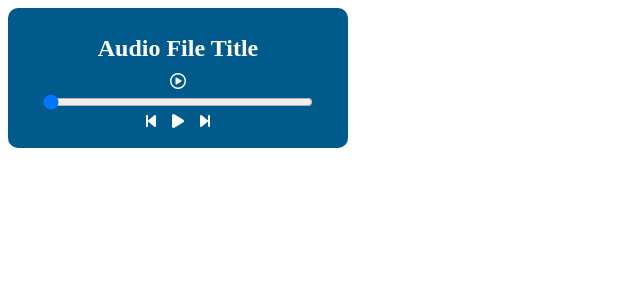
After one commit to DEM-1323/Stethescope-Sound-Library, a Flask app: template templates/test.html in a window 1280 px wide. The commit adds this page. Shown: the top 300 px of the page, without its empty margins (0-640 px from the left). Run offline with Flask 3, Linux system fonts and the light colour scheme; the template is opened without the code that fills it, so the values that code supplies are empty.

Commit message:
working on new audioplayer wip

```diff
--- /dev/null
+++ b/templates/test.css
@@ -0,0 +1,29 @@
+.audio-player {
+    width: 300px;
+    height: 100px;
+    background-color: #005A8B;
+    color: white;
+    display: flex;
+    flex-direction: column;
+    align-items: center;
+    justify-content: center;
+    padding: 20px;
+    border-radius: 10px;
+}
+
+.audio-title {
+    margin: 10px 0;
+}
+
+.play-pause-btn, .skip-btn {
+    background: none;
+    border: none;
+    color: white;
+    font-size: 16px;
+    cursor: pointer;
+}
+
+.seek-slider {
+    width: 90%;
+    cursor: pointer;
+}
--- /dev/null
+++ b/templates/test.html
@@ -0,0 +1,34 @@
+<!DOCTYPE html>
+<html lang="en">
+  <head>
+    <meta charset="UTF-8" />
+    <meta name="viewport" content="width=device-width, initial-scale=1.0" />
+    <title>Document</title>
+    <link rel="stylesheet" href="./test.css" />
+    <link
+      rel="stylesheet"
+      href="https://cdnjs.cloudflare.com/ajax/libs/font-awesome/6.5.2/css/all.min.css"
+    />
+  </head>
+  <body>
+    <div class="audio-player">
+      <h2 class="audio-title">Audio File Title</h2>
+      <button id="bigPlayPauseBtn" class="play-pause-btn">
+        <i class="fa-regular fa-circle-play"></i>
+      </button>
+      <input type="range" id="seekSlider" value="0" class="seek-slider" />
+      <div class="playBackCtrls">
+        <button id="prevBtn" class="skip-btn">
+          <i class="fa-solid fa-backward-step"></i>
+        </button>
+        <button id="playPauseBtn" class="play-pause-btn">
+          <i class="fa-solid fa-play"></i>
+        </button>
+        <button id="nextBtn" class="skip-btn">
+          <i class="fa-solid fa-forward-step"></i>
+        </button>
+      </div>
+    </div>
+    <script src="./test.js"></script>
+  </body>
+</html>
--- /dev/null
+++ b/templates/test.js
@@ -0,0 +1,41 @@
+document
+  .getElementById("playPauseBtn")
+  .addEventListener("click", togglePlayPause);
+document
+  .getElementById("bigPlayPauseBtn")
+  .addEventListener("click", togglePlayPause);
+document.getElementById("seekSlider").addEventListener("input", seekAudio);
+
+let audio = new Audio("Bronchial.mp3");
+let isPlaying = false;
+
+function togglePlayPause() {
+  if (isPlaying) {
+    audio.pause();
+  } else {
+    audio.play();
+  }
+  isPlaying = !isPlaying;
+  updatePlayPauseButton();
+}
+
+function updatePlayPauseButton() {
+  let playPauseBtn = document.getElementById("playPauseBtn");
+  let bigPlayPauseBtn = document.getElementById("bigPlayPauseBtn");
+  playPauseBtn.innerHTML = isPlaying
+    ? '<i class="fas fa-pause"></i>'
+    : '<i class="fas fa-play"></i>';
+  bigPlayPauseBtn.innerHTML = isPlaying
+    ? '<i class="fa-regular fa-circle-pause"></i>'
+    : '<i class="fa-regular fa-circle-play"></i>';
+}
+
+function seekAudio() {
+  let seekSlider = document.getElementById("seekSlider");
+  audio.currentTime = audio.duration * (seekSlider.value / 100);
+}
+
+audio.addEventListener("timeupdate", function () {
+  let seekSlider = document.getElementById("seekSlider");
+  seekSlider.value = (audio.currentTime / audio.duration) * 100;
+});
```
Also changed, not shown: static/css/styles.css (+41 -4 lines), templates/main.html (+21 -4 lines), 1 other file.
